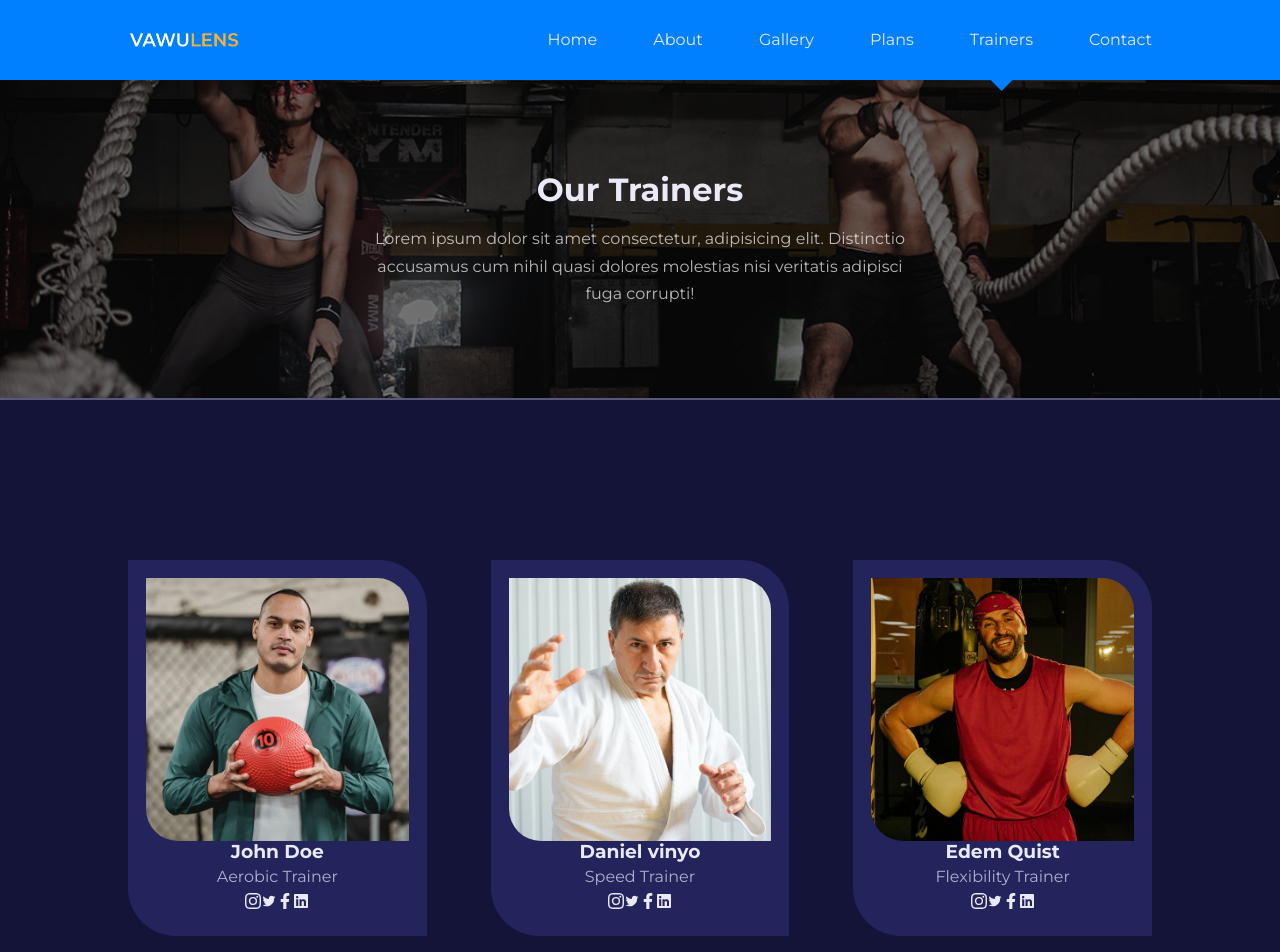
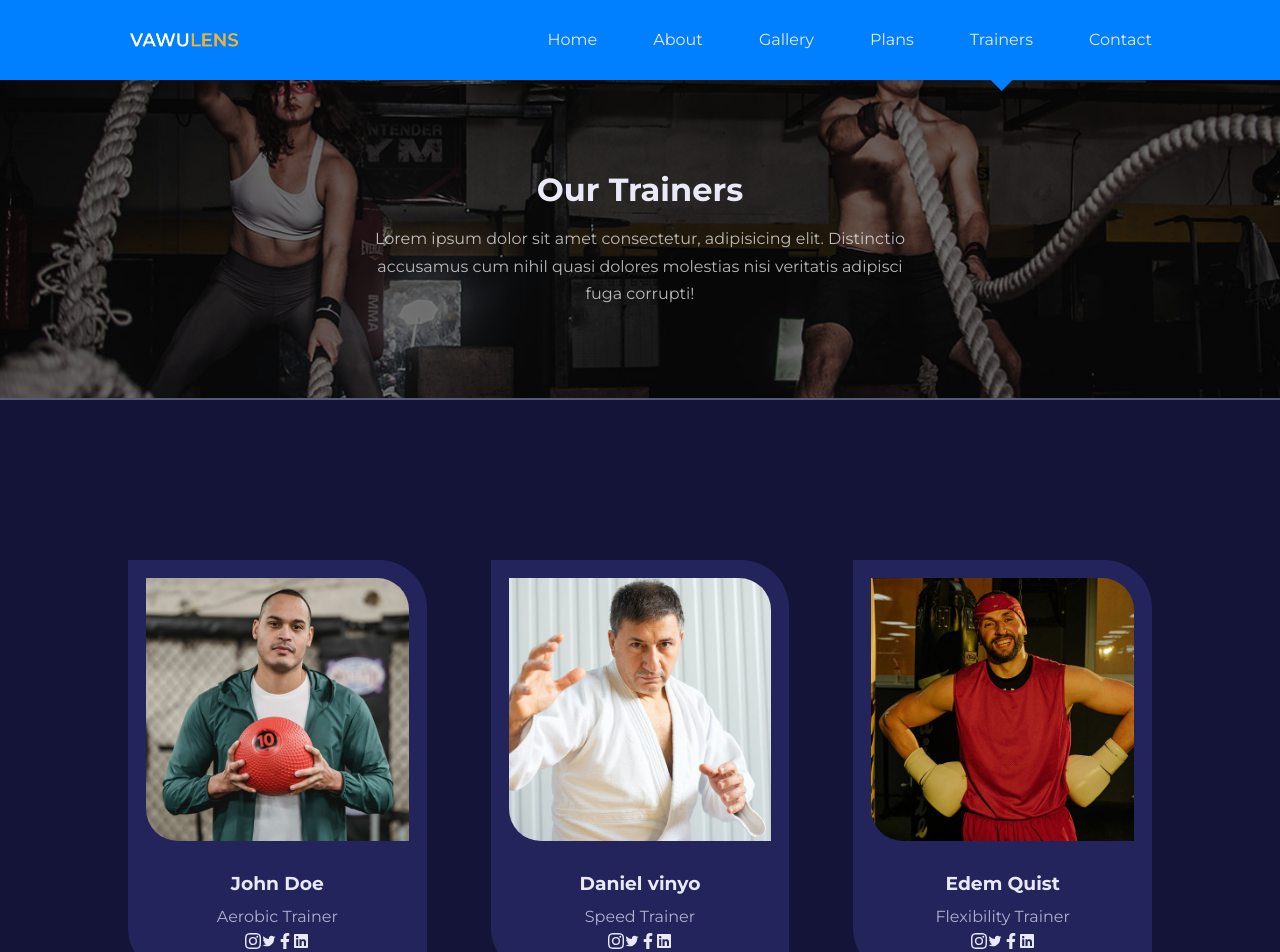
Before and after one commit to erickdc7/react-trainer-website, a React (Create React App) app: page /trainers in a window 1280 px wide. Shown: the top 952 px of the page. Built offline with nearby package versions, Linux system fonts and the light colour scheme; the HTML template or start-up script is replaced by a standard one.

Commit message:
trainer styles added to trainers.css

```diff
--- a/src/pages/trainers/trainers.css
+++ b/src/pages/trainers/trainers.css
@@ -12,3 +12,11 @@
   border-radius: 0 2rem;
   overflow: hidden;
 }
+
+.trainer h3 {
+  margin-top: 2rem;
+}
+
+.trainer p {
+  margin-top: 0.5rem;
+}
```
